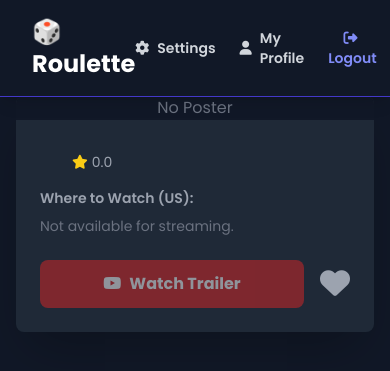
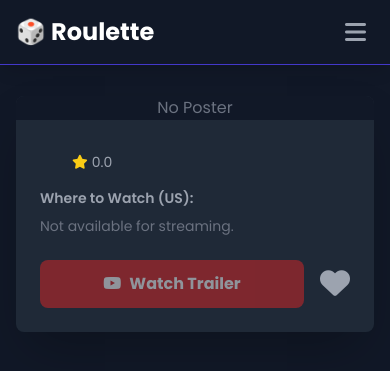
Before and after one commit to yonasshah/movie_roulette_project, a Django app: page /content/MOVIE/40649/ in a window 390 px wide. Shown: the top 371 px of the page. Run offline with Django 5.2, Linux system fonts and the light colour scheme; a user stored in the database is signed in; data comes from the database, SQL or seed files in the repository; data that the repository does not hold is empty; some libraries are stand-ins or nearby versions.

Commit message:
mobile update

```diff
--- a/movie_roulette/project_config/settings.py
+++ b/movie_roulette/project_config/settings.py
@@ -5,7 +5,8 @@ BASE_DIR = Path(__file__).resolve().parent.parent
 
 SECRET_KEY = 'django-insecure-^!&9ghoo6lnps&!uootmq#5adx9^lbn6%#xtxy%vk_^=bq_=_9'
 DEBUG = True
-ALLOWED_HOSTS = ['movie-roulette-project.onrender.com/', '127.0.0.1']
+ALLOWED_HOSTS = ['movie-roulette-project.onrender.com', '127.0.0.1']
+
 
 INSTALLED_APPS = [
     'django.contrib.admin',
--- a/movie_roulette/roulette/templates/roulette/base.html
+++ b/movie_roulette/roulette/templates/roulette/base.html
@@ -16,48 +16,69 @@
 </head>
 <body class="min-h-screen flex flex-col items-center p-4 md:p-8">
 
-    <nav class="fixed top-0 left-0 right-0 z-50 bg-gray-900 border-b border-indigo-700 shadow-lg py-4 px-8">
-        <div class="max-w-6xl mx-auto flex justify-between items-center">
+    <nav class="fixed top-0 left-0 right-0 z-50 bg-gray-900 border-b border-indigo-700 shadow-lg">
+        <div class="max-w-6xl mx-auto px-4 sm:px-6 lg:px-8">
+            <div class="flex items-center justify-between h-16">
+                <div class="flex-shrink-0">
+                    <a href="{% url 'roulette:roulette_view' %}" class="text-2xl font-bold text-white hover:text-indigo-400 transition-colors">
+                        🎲 Roulette
+                    </a>
+                </div>
 
-            <div class="flex items-center space-x-8">
-                <a href="{% url 'roulette:roulette_view' %}" class="text-2xl font-bold text-white hover:text-indigo-400 transition-colors">
-                    🎲 Roulette
-                </a>
-
-                <div class="hidden md:flex items-center space-x-6 text-sm font-semibold">
-                    <a href="{% url 'roulette:discover' %}" class="text-gray-300 hover:text-white transition-colors">Discover</a>
-
+                <div class="hidden md:flex items-center space-x-6">
+                    <a href="{% url 'roulette:discover' %}" class="text-gray-300 hover:text-white transition-colors text-sm font-semibold">Discover</a>
                     <form action="{% url 'roulette:search_results' %}" method="GET" class="relative">
-                        <input type="text" name="q" placeholder="Search movies, shows, users..." class="bg-gray-800 border border-gray-700 rounded-full py-1 pl-4 pr-10 text-white placeholder-gray-500 focus:outline-none focus:ring-2 focus:ring-indigo-500 w-64">
+                        <input type="text" name="q" placeholder="Search..." class="bg-gray-800 border border-gray-700 rounded-full py-1 pl-4 pr-10 text-white placeholder-gray-500 focus:outline-none focus:ring-2 focus:ring-indigo-500 w-48">
                         <button type="submit" class="absolute right-3 top-1/2 transform -translate-y-1/2 text-gray-500">
                             <i class="fas fa-search"></i>
                         </button>
                     </form>
+                    {% if user.is_authenticated %}
+                        <a href="{% url 'users:settings' %}" class="text-gray-300 hover:text-white transition-colors flex items-center text-sm font-semibold">
+                            <i class="fas fa-cog mr-2"></i>Settings
+                        </a>
+                        <a href="{% url 'roulette:user_profile' username=user.username %}" class="text-gray-300 hover:text-white transition-colors flex items-center text-sm font-semibold">
+                            <i class="fas fa-user mr-2"></i>My Profile
+                        </a>
+                        <form action="{% url 'users:logout' %}" method="post" class="inline">
+                            {% csrf_token %}
+                            <button type="submit" class="text-indigo-400 hover:text-white transition-colors bg-transparent border-none cursor-pointer text-sm font-semibold">
+                                <i class="fas fa-sign-out-alt mr-1"></i>Logout
+                            </button>
+                        </form>
+                    {% else %}
+                        <a href="{% url 'users:login' %}" class="text-gray-300 hover:text-white transition-colors text-sm font-semibold">Log In</a>
+                        <a href="{% url 'users:signup' %}" class="bg-indigo-600 text-white py-2 px-4 rounded-md hover:bg-indigo-700 transition-colors text-sm font-semibold">Sign Up</a>
+                    {% endif %}
+                </div>
+
+                <div class="md:hidden flex items-center">
+                    <button id="mobile-menu-button" class="inline-flex items-center justify-center p-2 rounded-md text-gray-400 hover:text-white hover:bg-gray-700 focus:outline-none">
+                        <i class="fas fa-bars text-2xl"></i>
+                    </button>
                 </div>
             </div>
+        </div>
 
-            <div class="flex items-center space-x-6 text-sm font-semibold">
-
+        <div id="mobile-menu" class="hidden md:hidden">
+            <div class="px-2 pt-2 pb-3 space-y-1 sm:px-3">
+                <form action="{% url 'roulette:search_results' %}" method="GET" class="relative mb-2 px-2">
+                    <input type="text" name="q" placeholder="Search movies, shows, users..." class="bg-gray-800 border border-gray-700 rounded-full w-full py-2 pl-4 pr-10 text-white placeholder-gray-500">
+                    <button type="submit" class="absolute right-3 top-1/2 transform -translate-y-1/2 text-gray-500">
+                        <i class="fas fa-search"></i>
+                    </button>
+                </form>
+                <a href="{% url 'roulette:discover' %}" class="text-gray-300 hover:bg-gray-700 hover:text-white block px-3 py-2 rounded-md text-base font-medium">Discover</a>
                 {% if user.is_authenticated %}
-
-                    <a href="{% url 'users:settings' %}" class="text-gray-300 hover:text-white transition-colors flex items-center">
-                        <i class="fas fa-cog mr-2"></i>Settings
-                    </a>
-
-                    <a href="{% url 'roulette:user_profile' username=user.username %}" class="text-gray-300 hover:text-white transition-colors flex items-center">
-                        <i class="fas fa-user mr-2"></i>My Profile
-                    </a>
-
-                    <form action="{% url 'users:logout' %}" method="post" class="inline">
+                    <a href="{% url 'roulette:user_profile' username=user.username %}" class="text-gray-300 hover:bg-gray-700 hover:text-white block px-3 py-2 rounded-md text-base font-medium">My Profile</a>
+                    <a href="{% url 'users:settings' %}" class="text-gray-300 hover:bg-gray-700 hover:text-white block px-3 py-2 rounded-md text-base font-medium">Settings</a>
+                    <form action="{% url 'users:logout' %}" method="post">
                         {% csrf_token %}
-                        <button type="submit" class="text-indigo-400 hover:text-white transition-colors bg-transparent border-none cursor-pointer">
-                            <i class="fas fa-sign-out-alt mr-1"></i>Logout
-                        </button>
+                        <button type="submit" class="text-gray-300 hover:bg-gray-700 hover:text-white block w-full text-left px-3 py-2 rounded-md text-base font-medium">Logout</button>
                     </form>
-
                 {% else %}
-                    <a href="{% url 'users:login' %}" class="text-gray-300 hover:text-white transition-colors">Log In</a>
-                    <a href="{% url 'users:signup' %}" class="bg-indigo-600 text-white py-2 px-4 rounded-md hover:bg-indigo-700 transition-colors">Sign Up</a>
+                    <a href="{% url 'users:login' %}" class="text-gray-300 hover:bg-gray-700 hover:text-white block px-3 py-2 rounded-md text-base font-medium">Log In</a>
+                    <a href="{% url 'users:signup' %}" class="text-gray-300 hover:bg-gray-700 hover:text-white block px-3 py-2 rounded-md text-base font-medium">Sign Up</a>
                 {% endif %}
             </div>
         </div>
@@ -69,6 +90,15 @@
     </main>
 
     {% block scripts %}
+        <script>
+            document.addEventListener('DOMContentLoaded', function() {
+                const menuButton = document.getElementById('mobile-menu-button');
+                const mobileMenu = document.getElementById('mobile-menu');
+
+                menuButton.addEventListener('click', function() {
+                    mobileMenu.classList.toggle('hidden');
+                });
+            });
+        </script>
     {% endblock %}
-</body>
 </html>
```
